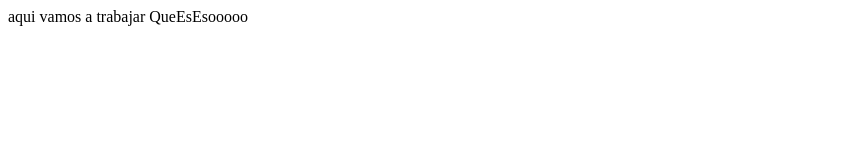
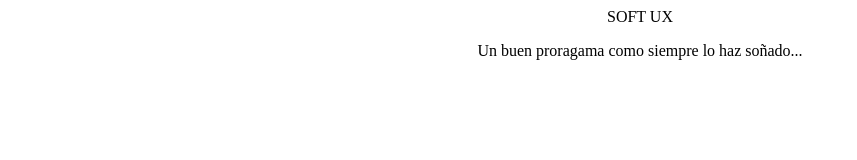
Before and after one commit to SOFTUXb/Empresa1, a plain HTML site: page paginaSF.html in a window 1280 px wide. Shown: the whole page, without its empty margins (0-857 px from the left). Drawn offline with Linux system fonts and the light colour scheme.

Commit message:
cabecera

```diff
--- a/paginaSF.html
+++ b/paginaSF.html
@@ -1,8 +1,9 @@
+
 <!DOCTYPE html>
 <html>
     <head></head>
     <body>
-        aqui vamos a trabajar
-	QueEsEsooooo
+	    <center>SOFT UX</center>
+	    <p><center>Un buen proragama como siempre lo haz soñado...</center></p>
     </body>
 </html>
```
